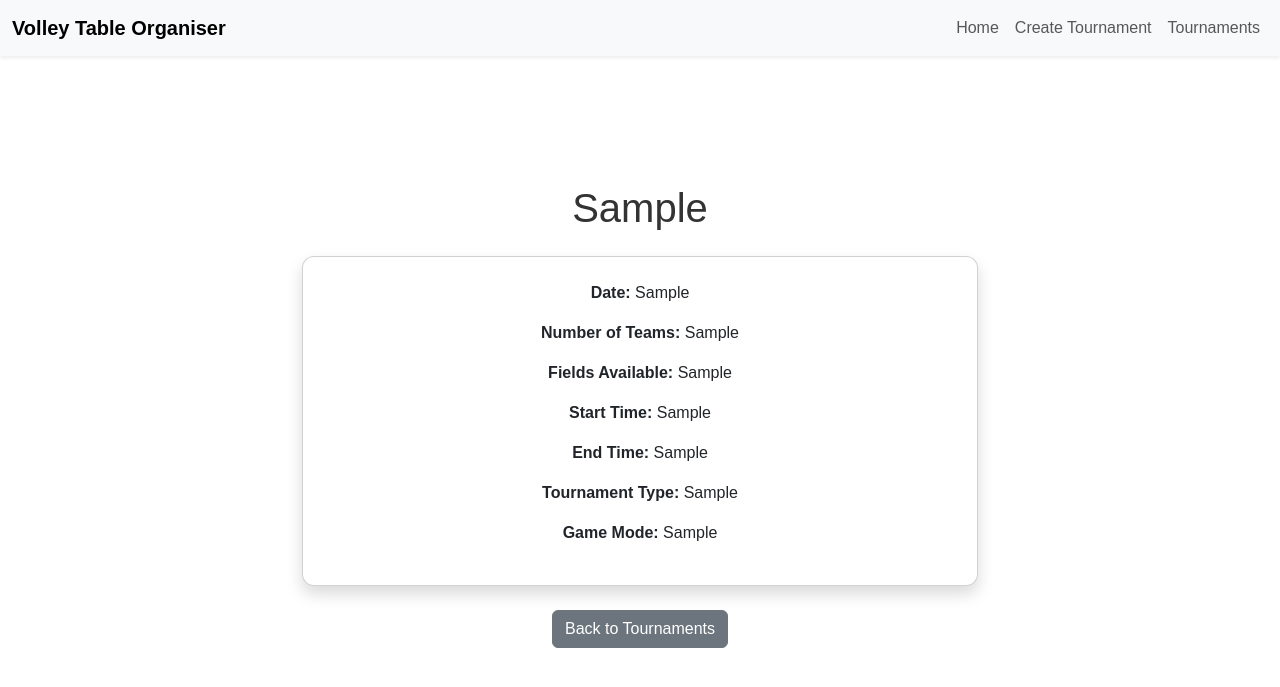
After one commit to Befa79/Volley_Table_Organiser, a Flask app: template templates/tournament_details.html in a window 1280 px wide. The commit adds this page. Shown: the top 687 px of the page. Run offline with Flask 3, Linux system fonts and the light colour scheme; the template is opened without the code that fills it: most values are stand-ins (such as "Sample title", 1, 10 or a date in 2020).

Commit message:
tournament page

```diff
--- a/app.py
+++ b/app.py
@@ -1,9 +1,31 @@
-from flask import Flask, render_template, request, redirect, url_for
+from flask import Flask, render_template, request
 import sqlite3
+
+app = Flask(__name__)
+
+@app.route("/tournament/<int:tournament_id>")
+def tournament_details(tournament_id):
+    connection = sqlite3.connect("tournaments.db")
+    cursor = connection.cursor()
+
+    cursor.execute("SELECT * FROM tournaments WHERE id = ?", (tournament_id,))
+    tournament = cursor.fetchone()
+
+    connection.close()
+
+    if tournament is None:
+        return "Tournament not found"
+
+    return render_template("tournament_details.html", t=tournament)
+
+@app.route("/")
+def menu():
+    return render_template("menu.html")
 
 @app.route("/create", methods=["GET", "POST"])
 def create_tournament():
     if request.method == "POST":
+        # Read form data
         name = request.form.get("tournament_name")
         date = request.form.get("tournament_date")
         teams = request.form.get("teams")
@@ -13,6 +35,7 @@ def create_tournament():
         t_type = request.form.get("tournament_type")
         mode = request.form.get("game_mode")
 
+        # Save to SQLite
         connection = sqlite3.connect("tournaments.db")
         cursor = connection.cursor()
 
@@ -25,6 +48,21 @@ def create_tournament():
         connection.commit()
         connection.close()
 
-        return redirect(url_for("tournament_saved"))
+        return "Tournament saved successfully!"
 
     return render_template("create.html")
+
+@app.route("/tournaments")
+def tournaments_list():
+    connection = sqlite3.connect("tournaments.db")
+    cursor = connection.cursor()
+
+    cursor.execute("SELECT * FROM tournaments")
+    tournaments = cursor.fetchall()
+
+    connection.close()
+
+    return render_template("tournaments.html", tournaments=tournaments)
+
+if __name__ == "__main__":
+    app.run(debug=True)
--- a/templates/base.html
+++ b/templates/base.html
@@ -27,6 +27,7 @@
                 <ul class="navbar-nav ms-auto">
                     <li class="nav-item"><a class="nav-link" href="/">Home</a></li>
                     <li class="nav-item"><a class="nav-link" href="/create">Create Tournament</a></li>
+                    <li class="nav-item"><a class="nav-link" href="/tournaments">Tournaments</a></li>
                 </ul>
             </div>
         </div>
--- /dev/null
+++ b/templates/tournament_details.html
@@ -0,0 +1,25 @@
+{% extends "base.html" %}
+
+{% block title %}Tournament Details{% endblock %}
+
+{% block content %}
+
+<div class="container mt-4" style="max-width: 700px;">
+    <h1 class="text-center mb-4">{{ t[1] }}</h1>
+
+    <div class="card p-4 shadow" style="border-radius: 12px;">
+        <p><strong>Date:</strong> {{ t[2] }}</p>
+        <p><strong>Number of Teams:</strong> {{ t[3] }}</p>
+        <p><strong>Fields Available:</strong> {{ t[4] }}</p>
+        <p><strong>Start Time:</strong> {{ t[5] }}</p>
+        <p><strong>End Time:</strong> {{ t[6] }}</p>
+        <p><strong>Tournament Type:</strong> {{ t[7] }}</p>
+        <p><strong>Game Mode:</strong> {{ t[8] }}</p>
+    </div>
+
+    <div class="text-center mt-4">
+        <a href="/tournaments" class="btn btn-secondary">Back to Tournaments</a>
+    </div>
+</div>
+
+{% endblock %}
```
Also changed, not shown: templates/tournaments.html (added, +57 -0 lines), tournaments.db.
